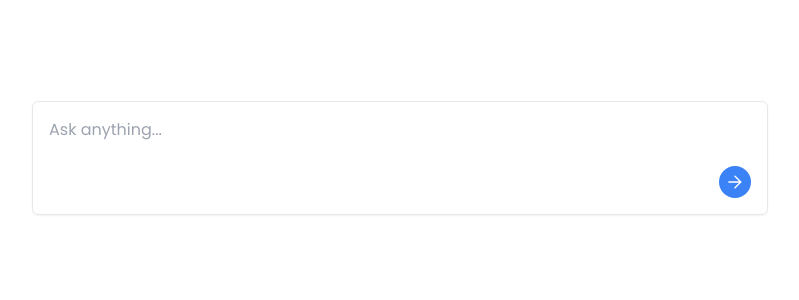
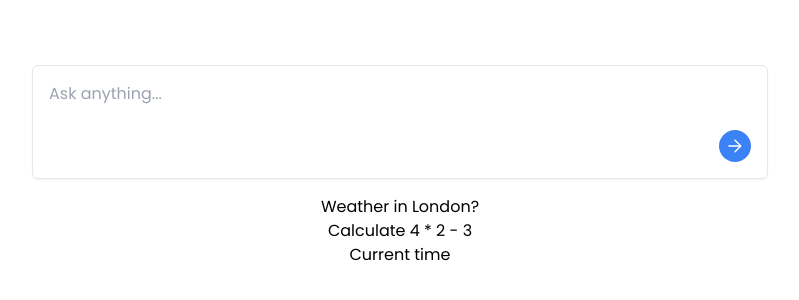
Before and after one commit to felgueres/widgets_client, a Next.js app: page / in a window 1280 px wide. Shown: the part 242-542 px from the top of the page, without its empty margins (240-1039 px from the left). Built offline with nearby package versions, Linux system fonts and the light colour scheme.

Commit message:
fix dtype warning

```diff
--- a/constants.tsx
+++ b/constants.tsx
@@ -4,5 +4,5 @@ export const Icons = {
   ),
   clear_day: (
     <svg xmlns="http://www.w3.org/2000/svg" height="48" viewBox="0 -960 960 960" width="48"><path d="M450-770v-150h60v150h-60Zm256 106-42-42 106-107 42 43-106 106Zm64 214v-60h150v60H770ZM450-40v-150h60v150h-60ZM253-665 148-770l42-42 106 106-43 41Zm518 517L664-254l41-41 108 104-42 43ZM40-450v-60h150v60H40Zm151 302-43-42 105-105 22 20 22 21-106 106Zm289-92q-100 0-170-70t-70-170q0-100 70-170t170-70q100 0 170 70t70 170q0 100-70 170t-170 70Zm0-60q75 0 127.5-52.5T660-480q0-75-52.5-127.5T480-660q-75 0-127.5 52.5T300-480q0 75 52.5 127.5T480-300Zm0-180Z" /></svg>
-  )
+  ),
 }
--- a/src/app/page.tsx
+++ b/src/app/page.tsx
@@ -3,6 +3,12 @@
 import { cloneElement, useState } from "react"
 import { Icons } from "../../constants";
 import { useRouter } from "next/navigation";
+
+const examples = [
+  'Weather in London?',
+  'Calculate 4 * 2 - 3',
+  'Current time',
+]
 
 export default function Home() {
   const [query, setQuery] = useState<string>("")
@@ -25,6 +31,16 @@ export default function Home() {
           </div>
         </div>
       </div>
+
+      <div className="flex flex-col">
+        {
+          examples.map((example, i) => (
+            <button key={i} onClick={() => router.push(`/search?q=${encodeURIComponent(example)}`)} className="hover:underline">
+              {example}
+            </button>
+          ))
+        }
+      </div>
     </div>
   )
 }
--- a/src/app/search/page.tsx
+++ b/src/app/search/page.tsx
@@ -2,7 +2,7 @@
 
 import { useEffect, useState } from "react"
 import { useRouter } from "next/navigation";
-import useSearch from "@/hooks/useSearch";
+import useSearch, { TCalculator, TCurrentTime, TCurrentWeather } from "@/hooks/useSearch";
 import WeatherWidget from "@/components/WeatherWidget";
 import CalculatorWidget from "@/components/CalculatorWidget";
 import TimeWidget from "@/components/TimeWidget";
@@ -23,7 +23,6 @@ export default function SearchResults({ searchParams }: { searchParams: URLSearc
     const [widgetType, setWidgetType] = useState<Widgets | null>(null)
     const [query, setQuery] = useState<string | null>(null)
     const { data, loading, setSubmitQ } = useSearch({ queryStr: query })
-
     const router = useRouter()
 
     useEffect(() => {
@@ -44,9 +43,15 @@ export default function SearchResults({ searchParams }: { searchParams: URLSearc
     const renderWidget = () => {
         if (!widgetType) { return null }
         switch (widgetType) {
-            case Widgets.Weather: return <WeatherWidget data={data} />
-            case Widgets.Calculator: return <CalculatorWidget data={data} />
-            case Widgets.Time: return <TimeWidget data={data} />
+            case Widgets.Weather:
+                const wdata = data as TCurrentWeather
+                return <WeatherWidget data={wdata} />
+            case Widgets.Calculator:
+                const cdata = data as TCalculator
+                return <CalculatorWidget data={cdata} />
+            case Widgets.Time:
+                const tdata = data as TCurrentTime
+                return <TimeWidget data={tdata} />
         }
     }
 
@@ -55,9 +60,17 @@ export default function SearchResults({ searchParams }: { searchParams: URLSearc
             <div className="w-full mx-auto max-w-screen-md md:px-lg px-md py-lg">
                 <div className=" text-2xl font-medium mb-4"> {query} </div>
                 {loading && <span>Loading...</span>}
+
                 <div className="font-medium text-base">
                     {renderWidget()}
                 </div>
+
+                {!loading &&
+                    <button onClick={() => router.push("/")} className="flex justify-center items-center mt-8 border rounded-full px-3 py-1 hover:bg-gray-50">
+                       New Thread
+                    </button>
+                }
+
             </div>
         </div>
     )
--- a/src/components/WeatherWidget.tsx
+++ b/src/components/WeatherWidget.tsx
@@ -12,6 +12,8 @@ function getDateFromStr(dateStr: string) {
 
 export default function WeatherWidget({ data }: { data: TCurrentWeather | null }) {
     if (!data) { return null }
+
+    console.log(data)
 
     const { current, location } = data.data
 
```
Also changed, not shown: src/hooks/useSearch.tsx (+4 -4 lines).
